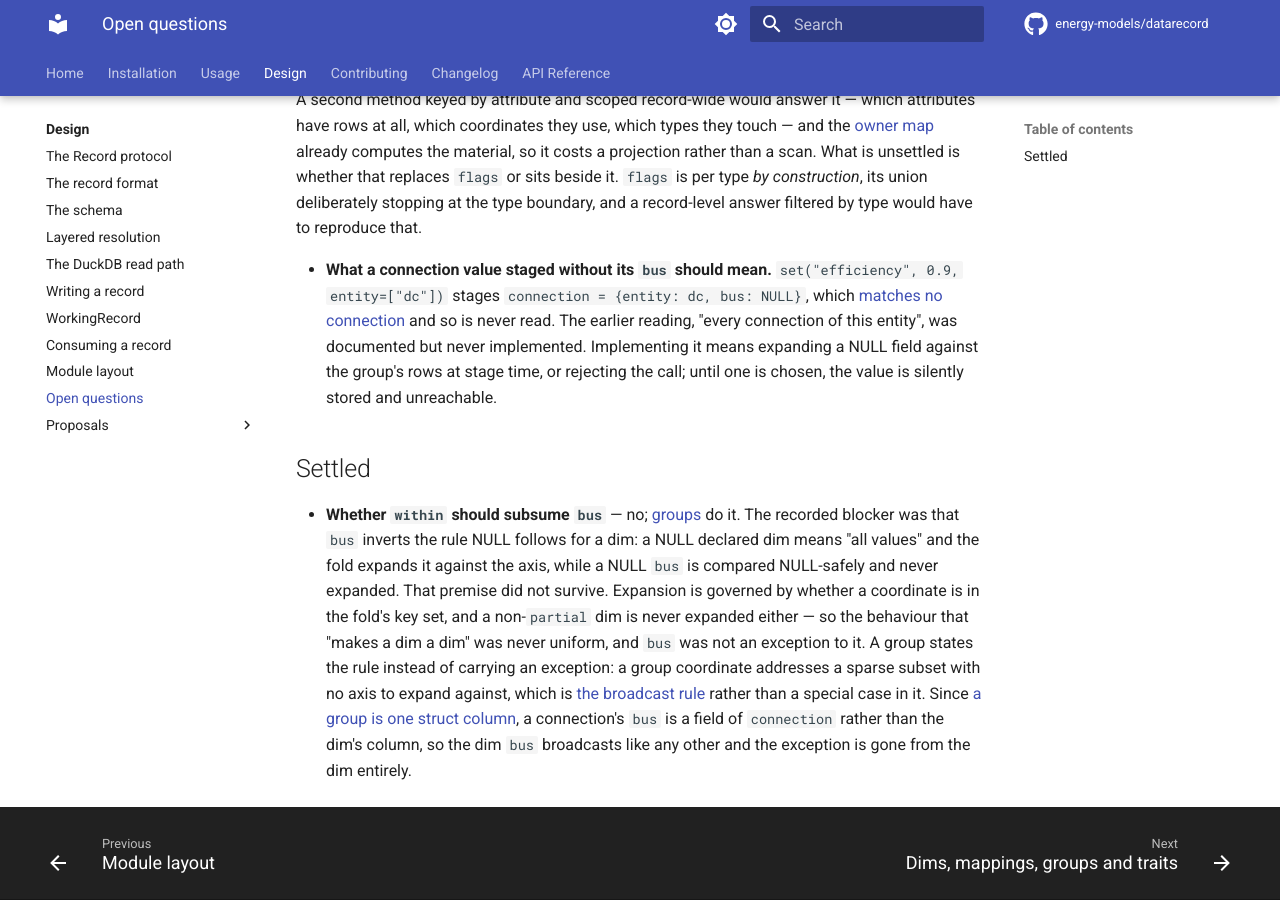
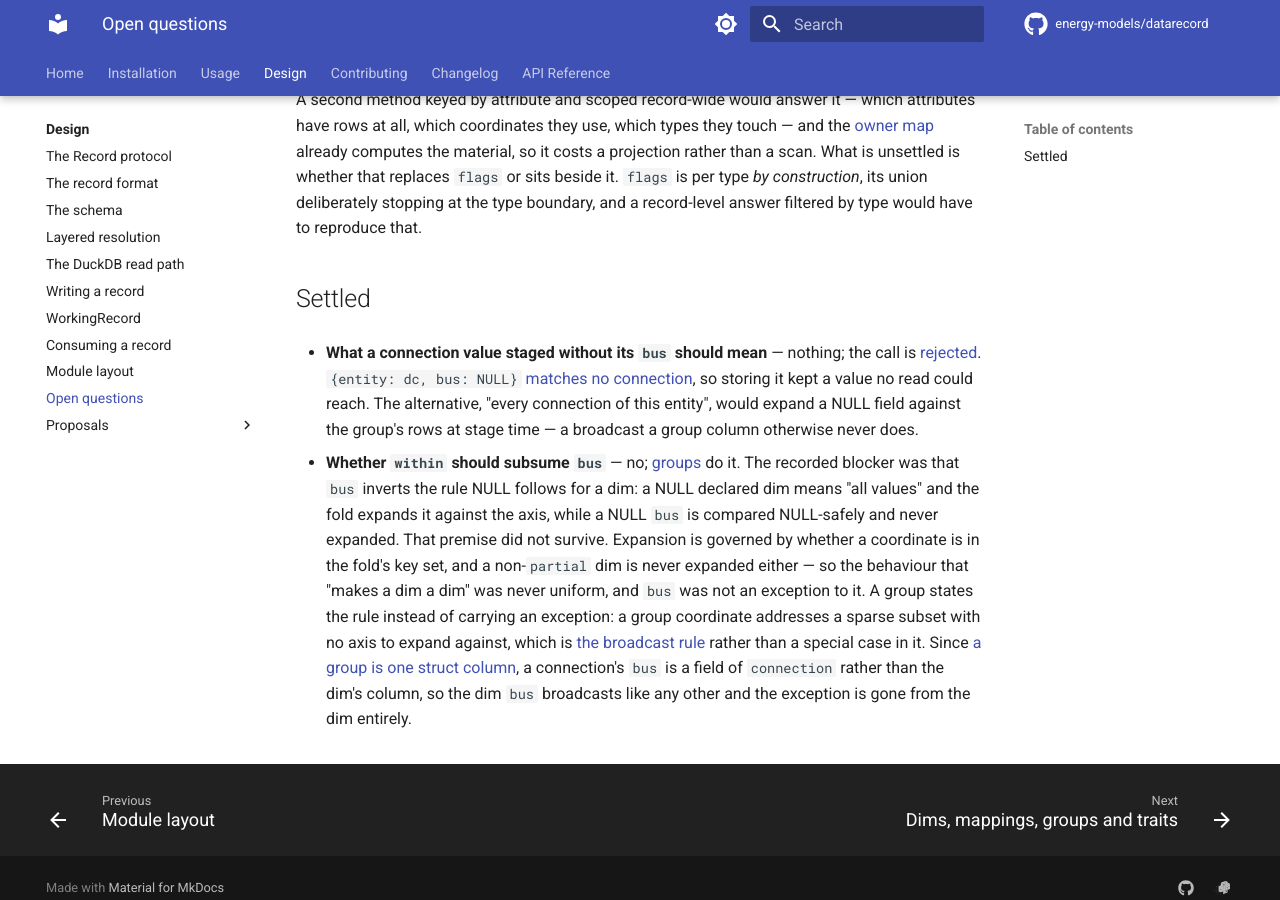
Before and after one commit to energy-models/datarecord, an MkDocs documentation site: the page built from docs/design/open-questions.md, in a window 1280 px wide and 900 px high, scrolled down 1607 px. Built offline with MkDocs 1.6.1 and Material for MkDocs 9.7.7, drawn with Linux system fonts in a browser that asks for light colours; comment, search, counter and statistics services are not loaded.

Commit message:
fix: refuse a group value missing a key coordinate
set(..., entity=[...]) without bus= stored {entity, NULL}, which no
connection matches. _packed now raises for any key field neither carried
nor given, so every staging path refuses it.

Co-Authored-By: Claude Opus 5.5 (1M context) <noreply@anthropic.com>

```diff
--- a/docs/design/open-questions.md
+++ b/docs/design/open-questions.md
@@ -40,11 +40,11 @@ SPDX-License-Identifier: CC-BY-4.0
   A second method keyed by attribute and scoped record-wide would answer it — which attributes have rows at all, which coordinates they use, which types they touch — and the [owner map](read-path.md#owner-map) already computes the material, so it costs a projection rather than a scan.
   What is unsettled is whether that replaces `flags` or sits beside it. `flags` is per type _by construction_, its union deliberately stopping at the type boundary, and a record-level answer filtered by type would have to reproduce that.
 
-- **What a connection value staged without its `bus` should mean.** `set("efficiency", 0.9, entity=["dc"])` stages `connection = {entity: dc, bus: NULL}`, which [matches no connection](record.md#the-broadcast-rule) and so is never read.
-  The earlier reading, "every connection of this entity", was documented but never implemented.
-  Implementing it means expanding a NULL field against the group's rows at stage time, or rejecting the call; until one is chosen, the value is silently stored and unreachable.
+## Settled
 
-## Settled
+- **What a connection value staged without its `bus` should mean** — nothing; the call is [rejected](working-record.md#set).
+  `{entity: dc, bus: NULL}` [matches no connection](record.md#the-broadcast-rule), so storing it kept a value no read could reach.
+  The alternative, "every connection of this entity", would expand a NULL field against the group's rows at stage time — a broadcast a group column otherwise never does.
 
 - **Whether `within` should subsume `bus`** — no; [groups](schema.md#groups) do it.
   The recorded blocker was that `bus` inverts the rule NULL follows for a dim: a NULL declared dim means "all values" and the fold expands it against the axis, while a NULL `bus` is compared NULL-safely and never expanded.
```
Also changed, not shown: CHANGELOG.md (+3 -1 lines), docs/design/working-record.md (+1 -1 lines), 2 other files.
